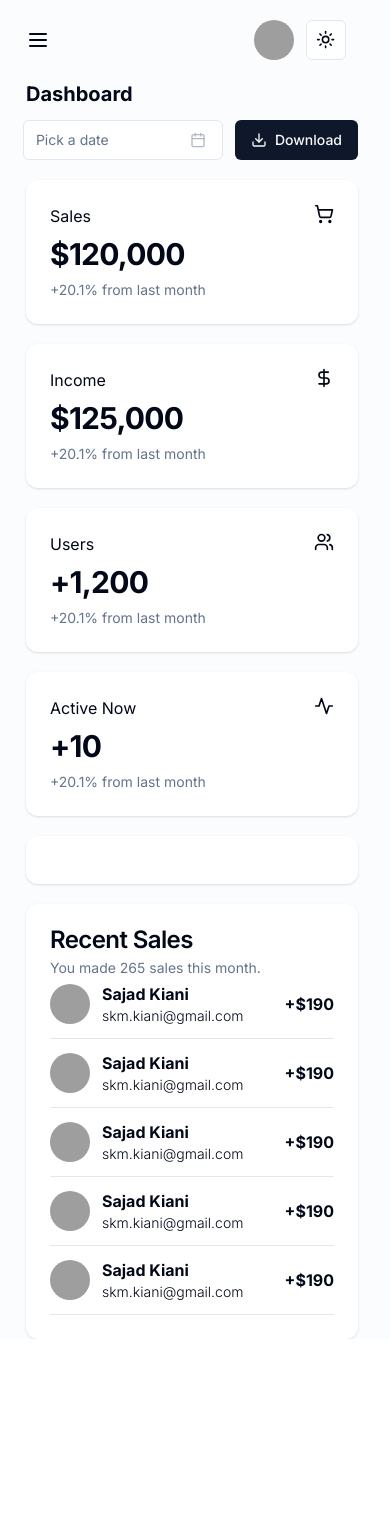
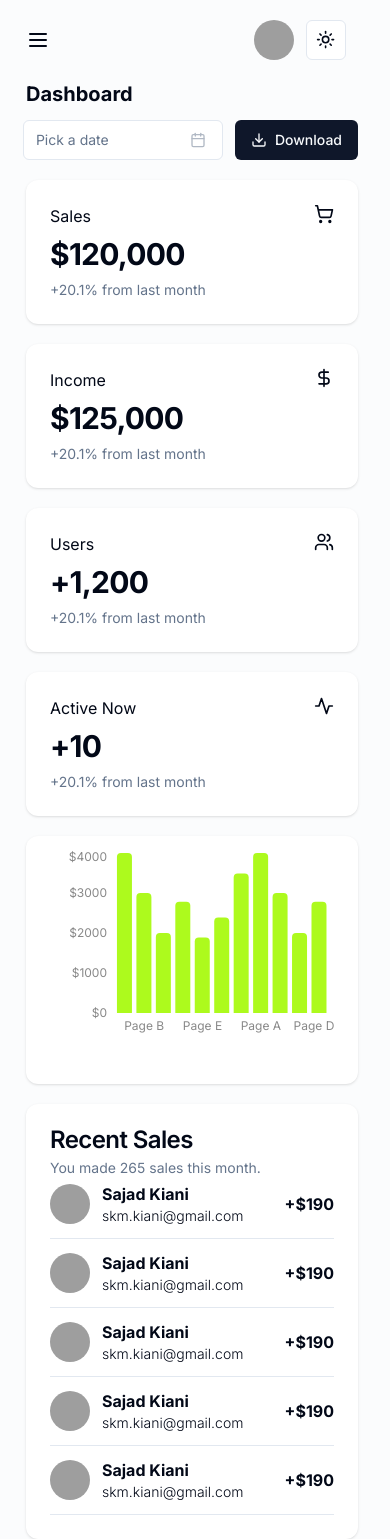
Before and after one commit to SajjadKiani/dashboard-ui, a Next.js app: page / in a window 390 px wide. Before the commit the page ends 1339 px from the top, so only its background shows below. Built offline with nearby package versions, Linux system fonts and the light colour scheme; grey boxes are pictures that could not be loaded.

Commit message:
responsive chart

```diff
--- a/package.json
+++ b/package.json
@@ -12,6 +12,7 @@
     "@hookform/resolvers": "^3.3.4",
     "@radix-ui/react-avatar": "^1.0.4",
     "@radix-ui/react-checkbox": "^1.0.4",
+    "@radix-ui/react-dialog": "^1.0.5",
     "@radix-ui/react-dropdown-menu": "^2.0.6",
     "@radix-ui/react-label": "^2.0.2",
     "@radix-ui/react-popover": "^1.0.7",
--- a/src/components/common/MyBarChart.jsx
+++ b/src/components/common/MyBarChart.jsx
@@ -75,7 +75,7 @@ const data = [
 export default function MyBarChart () {
 
     return (
-            <ResponsiveContainer width="100%" height="100%" className={'sm:min-h-64'}>
+            <ResponsiveContainer width="100%" minHeight={'200px'}>
               <BarChart data={data}>
                 <XAxis
                   dataKey="name"
```
Also changed, not shown: 1 other file (tests, documents, lock files or other folders).
